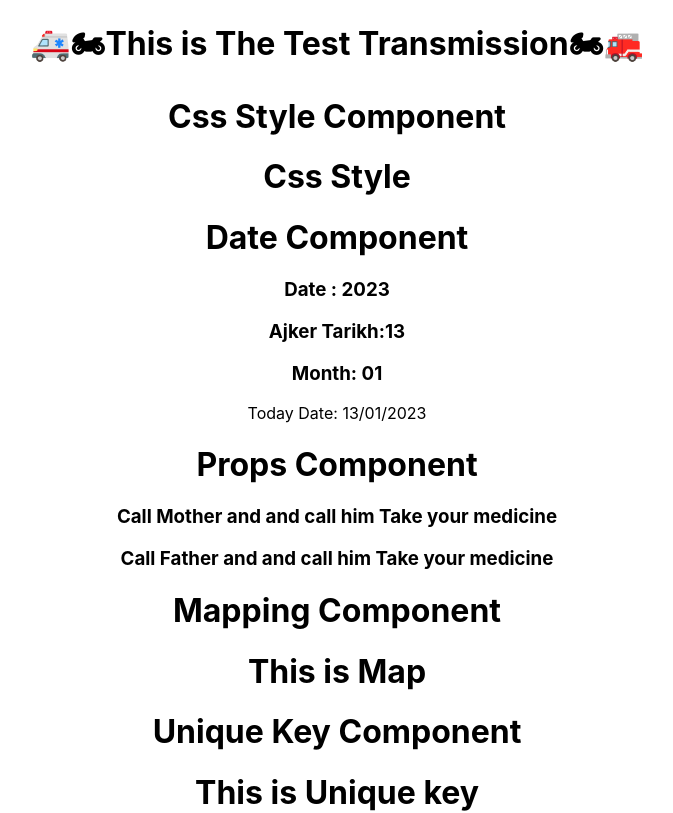
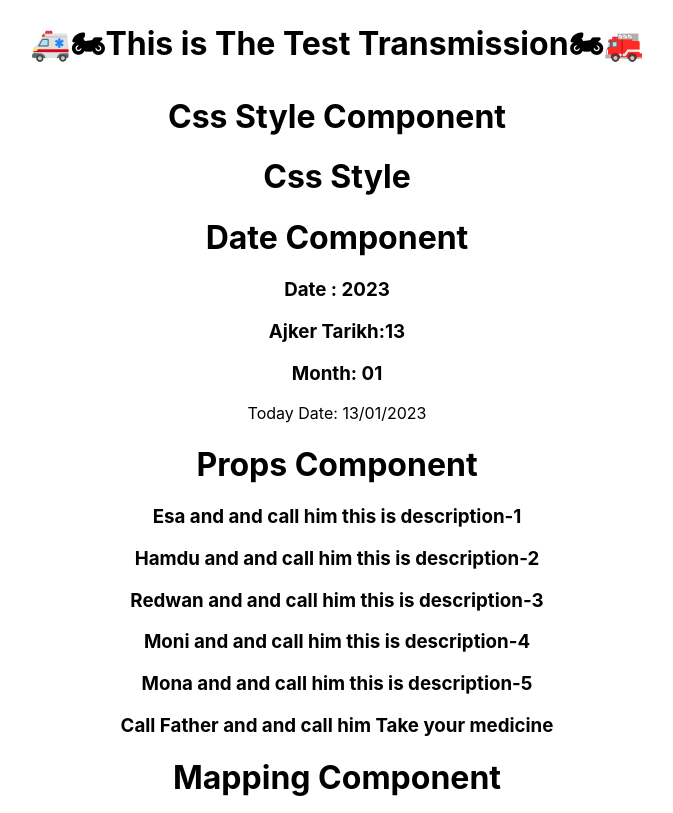
Before and after one commit to esamohammad/React-Course, a React (Create React App) app: page / in a window 1280 px wide. Shown: the top 813 px of the page, without its empty margins (303-976 px from the left). Built offline with nearby package versions, Linux system fonts and the light colour scheme.

Commit message:
pre-mapping condition

```diff
--- a/src/App.js
+++ b/src/App.js
@@ -26,7 +26,17 @@ console.log(data[0].title);
       <h3>Month: {'' + thisMonth + 1}</h3>
       <p>Today Date: {today + "/" + thisMonth + 1 + "/" + thisYear}</p>
       <h1>Props Component</h1>
-      <Props titleText='Call Mother' description='Take your medicine'></Props>
+
+      <Props titleText={data[0].title} description={data[0].desc}></Props>
+
+      <Props titleText={data[1].title} description={data[1].desc}></Props>
+
+      <Props titleText={data[2].title} description={data[2].desc}></Props>
+
+      <Props titleText={data[3].title} description={data[3].desc}></Props>
+
+      <Props titleText={data[4].title} description={data[4].desc}></Props>
+
       <Props titleText='Call Father' description='Take your medicine'></Props>
       <h1>Mapping Component</h1>
       <Mapping></Mapping>
```
